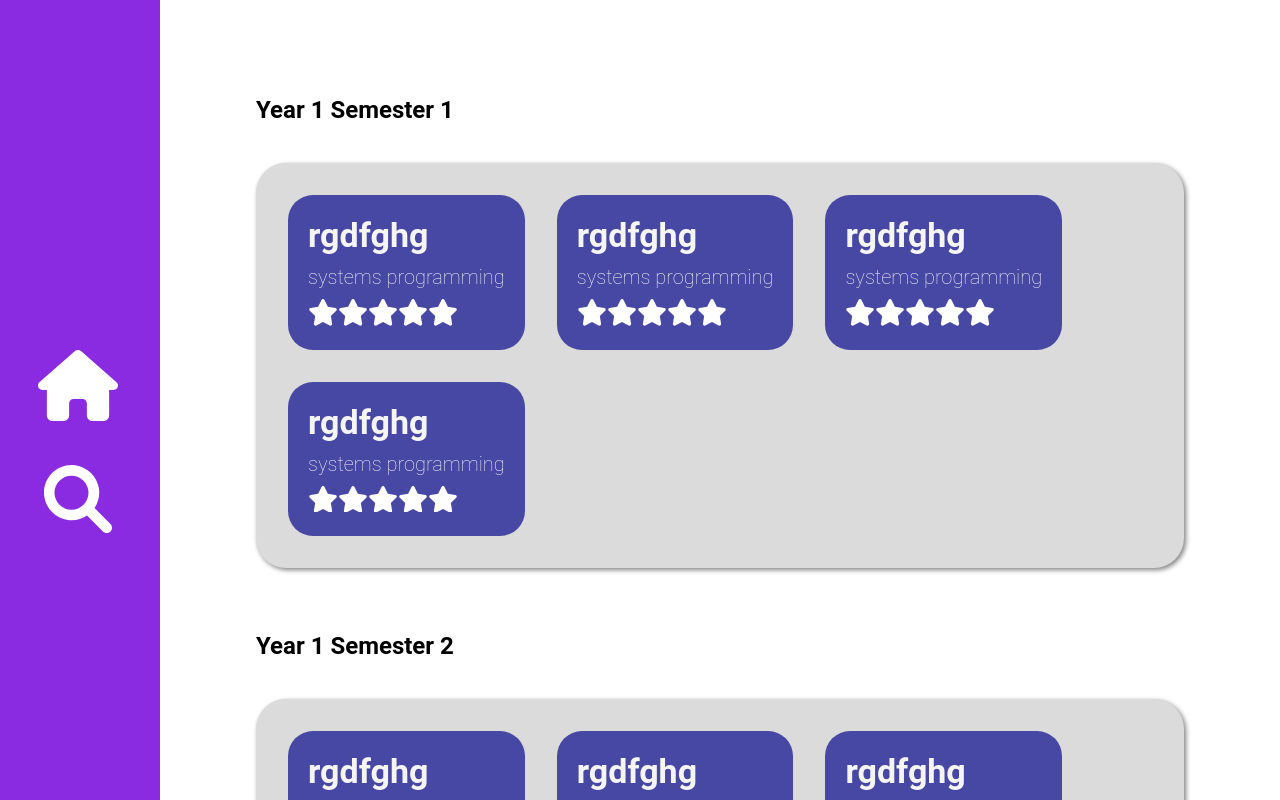
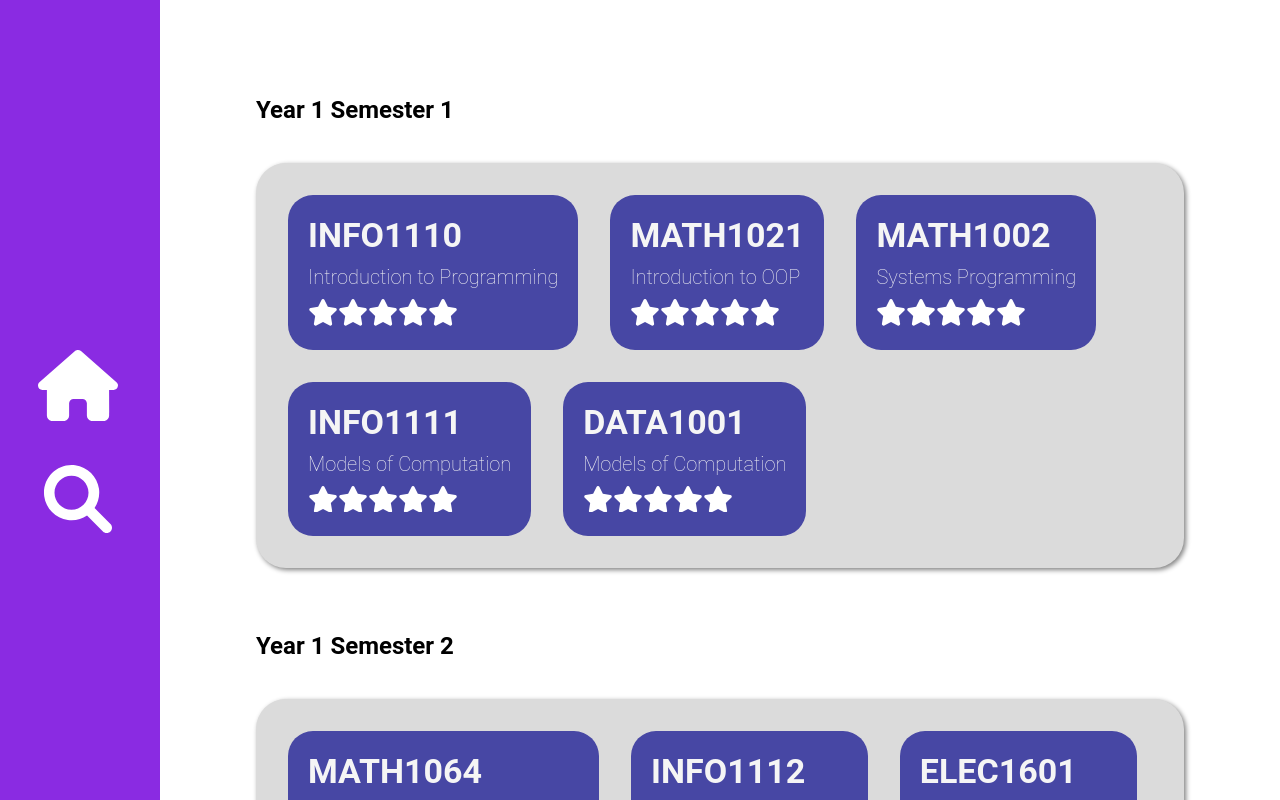
Before and after one commit to chriswuaus/2022SYNCSHACK, a Next.js app in the folder frontend/dplan-ui/: page /degree_plan in a window 1280 px wide. Shown: the top 800 px of the page. Built offline with nearby package versions, Linux system fonts and the light colour scheme.

Commit message:
update mock data

```diff
--- a/frontend/dplan-ui/public/mock_data.ts
+++ b/frontend/dplan-ui/public/mock_data.ts
@@ -3,43 +3,48 @@ import { SemesterBlockProps, UnitCardProps } from "../components/components.type
 export const data : UnitCardProps[][]= [
   [
     {
-      unitCode: "rgdfghg",
+      unitCode: "INFO1110",
+      unitName: "Introduction to Programming",
+      unitRating: 5,
+    },
+    {
+      unitCode: "MATH1021",
+      unitName: "Introduction to OOP",
+      unitRating: 3,
+    },
+    {
+      unitCode: "MATH1002",
+      unitName: "Systems Programming",
+      unitRating: 3,
+    },
+    {
+      unitCode: "INFO1111",
+      unitName: "Models of Computation",
+      unitRating: 3,
+    },
+    {
+      unitCode: "DATA1001",
+      unitName: "Models of Computation",
+      unitRating: 3,
+    },
+  ],  [
+    {
+      unitCode: "MATH1064",
+      unitName: "Data Structures and Algorithms",
+      unitRating: 5,
+    },
+    {
+      unitCode: "INFO1112",
       unitName: "systems programming",
       unitRating: 5,
     },
     {
-      unitCode: "rgdfghg",
+      unitCode: "ELEC1601",
       unitName: "systems programming",
       unitRating: 5,
     },
     {
-      unitCode: "rgdfghg",
-      unitName: "systems programming",
-      unitRating: 5,
-    },
-    {
-      unitCode: "rgdfghg",
-      unitName: "systems programming",
-      unitRating: 5,
-    },
-  ],  [
-    {
-      unitCode: "rgdfghg",
-      unitName: "systems programming",
-      unitRating: 5,
-    },
-    {
-      unitCode: "rgdfghg",
-      unitName: "systems programming",
-      unitRating: 5,
-    },
-    {
-      unitCode: "rgdfghg",
-      unitName: "systems programming",
-      unitRating: 5,
-    },
-    {
-      unitCode: "rgdfghg",
+      unitCode: "INFO1113",
       unitName: "systems programming",
       unitRating: 5,
     },
```
